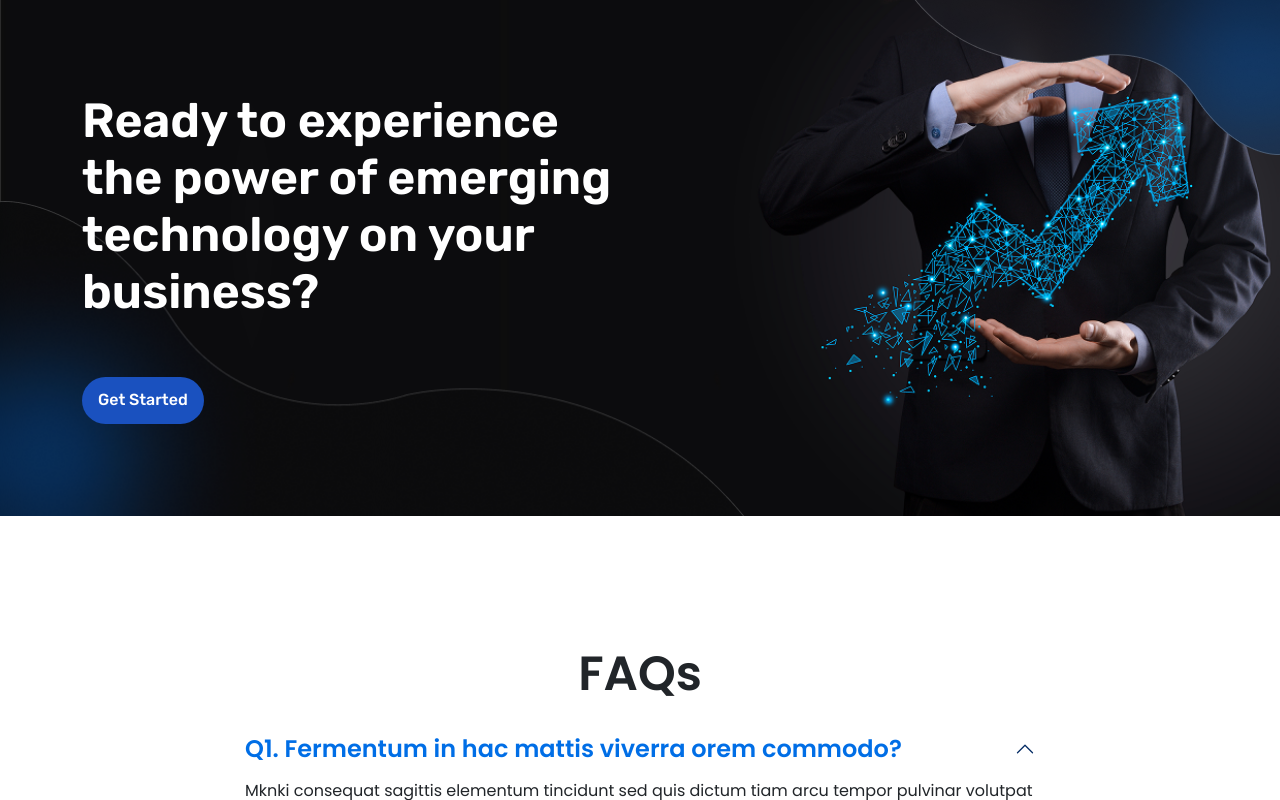
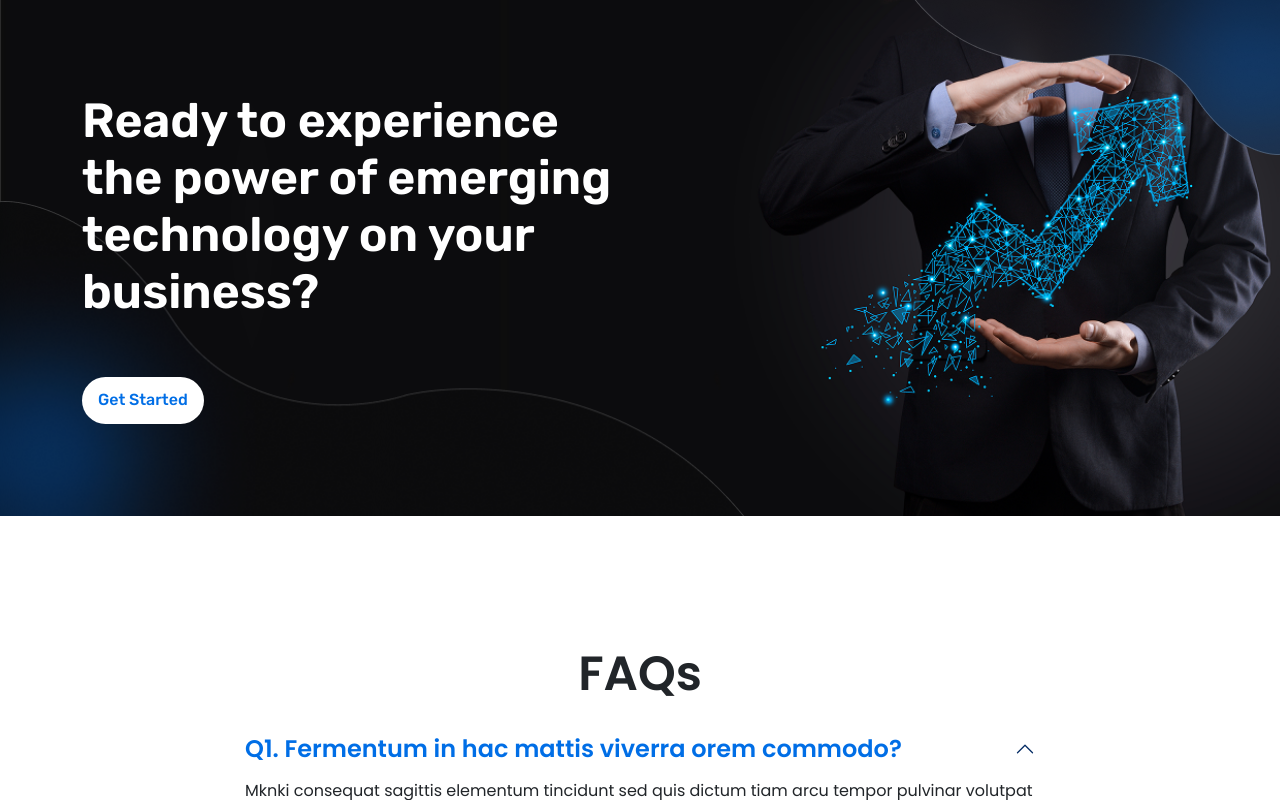
Before and after one commit to sachin-lakhlan/passage-page, a plain HTML site: page index.html in a window 1280 px wide. In both pictures the pointer is over the button 142 px from the left and 2749 px from the top of the page. Shown: the part 2349-3149 px from the top of the page. Drawn offline with nearby package versions, Linux system fonts and the light colour scheme.

Commit message:
section-3 button edit

```diff
--- a/assets/css/style.css
+++ b/assets/css/style.css
@@ -446,12 +446,13 @@
 .padding-all-btn {
     padding: 14px 16px 14px 16px;
     background-color: var(--color-blue);
+    color: white;
     border: none;
 }
 
 .padding-all-btn:hover {
-    background-color: rgb(26, 81, 191);
-    color: var(--color-blue);
+    background-color: white;
+    color: #006EE6 !important;
 }
 
 .section-4-left-bottom-image {
@@ -663,5 +664,3 @@
         top: 65.50px;
     }
 }
-
-@media (max-width: 1399.98px) {}
```
